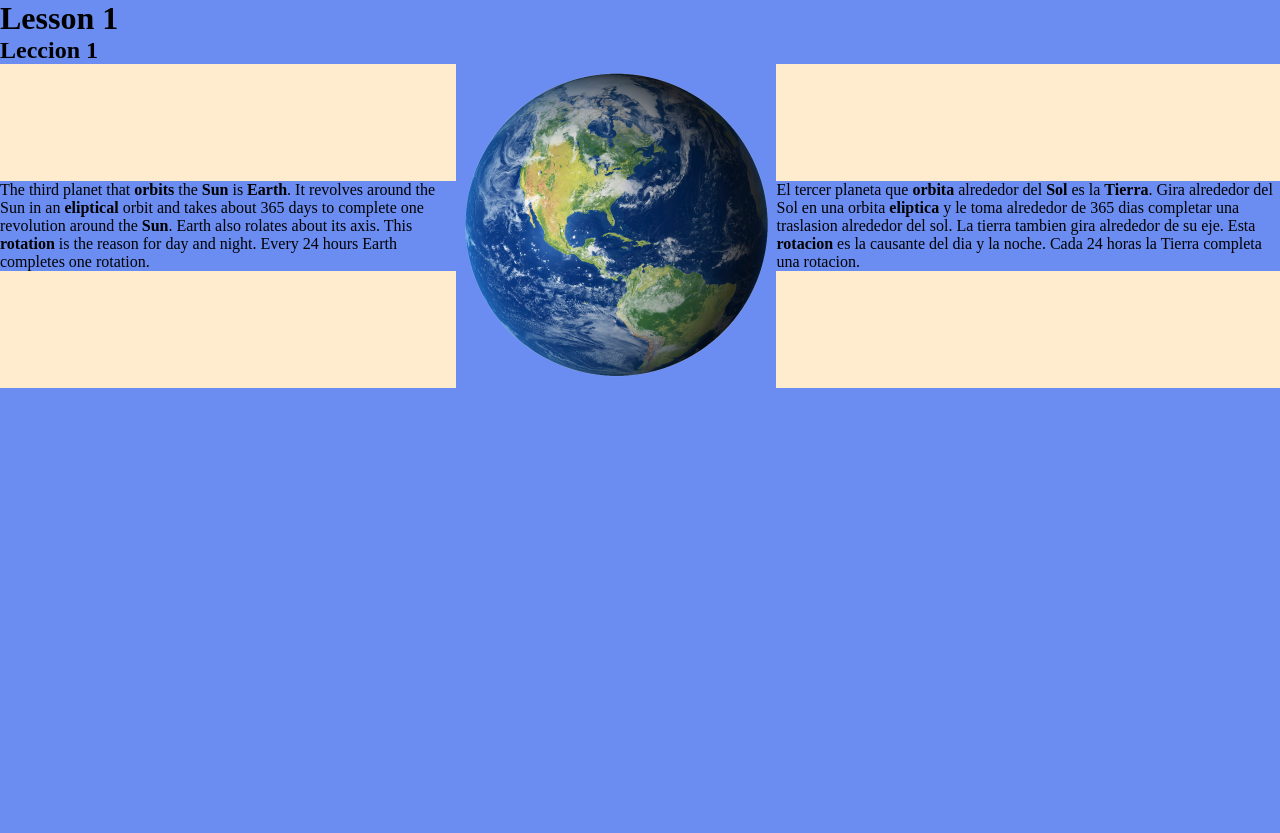
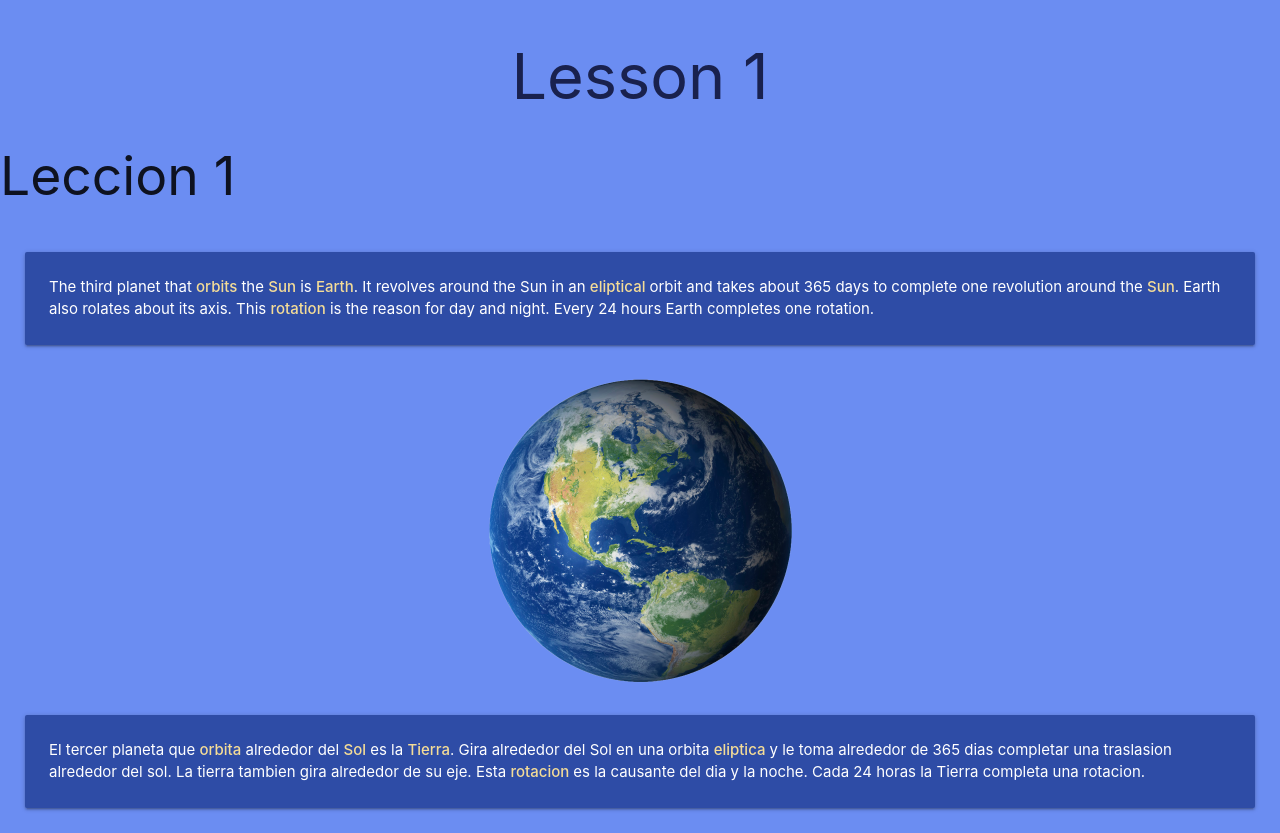
Before and after one commit to cr7st74n/Planet_Earth-Design-Project, a plain HTML site: page index.html in a window 1280 px wide. Before the commit the page ends 800 px from the top, so only its background shows below. Drawn offline with nearby package versions, Linux system fonts and the light colour scheme.

Commit message:
updating changes

```diff
--- a/CSS/desing.css
+++ b/CSS/desing.css
@@ -1,11 +1,41 @@
 *{
     margin: 0;
     padding: 0;
+}
+
+body{
     background-color: #6B8DF2;
 }
 
-main {
+h1{
     display: flex;
     align-items: center;
-    background-color: blanchedalmond;
+    justify-content: center;
+    color: #19214E;
 }
+
+main {
+    display: inline-block;
+    align-items: center;
+}
+
+#earth {
+    display: flex;
+    align-items: center;
+    justify-content: center;
+}
+
+strong{
+    color: #F4DC97;
+}
+.Paragraph {
+    color: white;
+    margin: 25px;
+    display: flex;
+    align-items: center;
+    background-color: #2E4CA6;
+}
+
+#hide {
+    /* display: ; */
+}
--- a/index.html
+++ b/index.html
@@ -4,31 +4,32 @@
     <meta charset="UTF-8">
     <meta name="viewport" content="width=device-width, initial-scale=1.0">
     <title>Planet Earth</title>
+    <!-- Compiled and minified CSS -->
+    <link rel="stylesheet" href="https://cdnjs.cloudflare.com/ajax/libs/materialize/1.0.0/css/materialize.min.css">
+
     <link rel="stylesheet" href="CSS/desing.css">
-    <!-- Compiled and minified CSS -->
-    <!-- <link rel="stylesheet" href="https://cdnjs.cloudflare.com/ajax/libs/materialize/1.0.0/css/materialize.min.css"> -->
 
 </head>
 <body>
 
     <header>
         <h1>Lesson 1</h1>
-        <h2>Leccion 1</h2>
+        <h2 id="hide"> Leccion 1</h2>
     </header>
 
     <main>
-        <div class="Paragraph" id="show">
+        <div class="Paragraph card-panel hoverable" id="show">
             <p>The third planet that <strong>orbits</strong> the <strong>Sun</strong> is <strong>Earth</strong>.
             It revolves around the Sun in an <strong>eliptical </strong> orbit and takes about 365 days to complete one revolution around the <strong>Sun</strong>.
             Earth also rolates about its axis. This <strong>rotation</strong> is the reason for day and night. Every 24 hours Earth completes one rotation.
             </p>
         </div>
 
-        <div>
-            <img src="CSS/img/planet.png" alt="">
+        <div id="earth" >
+            <img src="CSS/img/planet.png"  alt="">
         </div>
 
-        <div class="Paragraph" id="hide">
+        <div class="Paragraph card-panel hoverable" id="hide">
             <p>
             El tercer planeta que <strong>orbita</strong> alrededor del <strong>Sol</strong> es la <strong>Tierra</strong>.
             Gira alrededor del Sol en una orbita <strong>eliptica </strong> y le toma alrededor de 365 dias completar una traslasion alrededor del sol.
```
Also changed, not shown: 1 other file.
